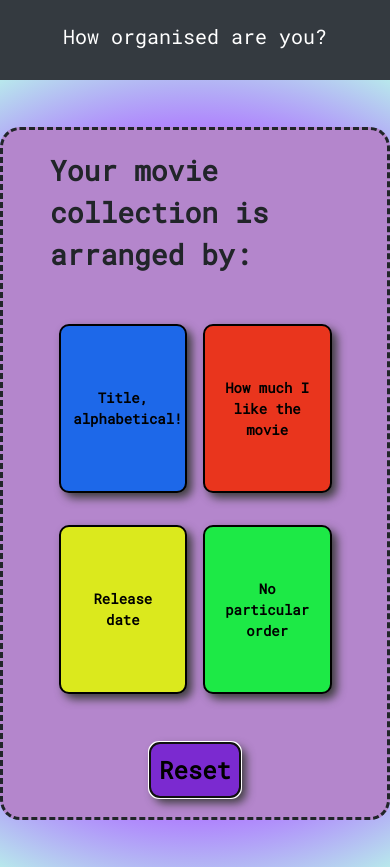
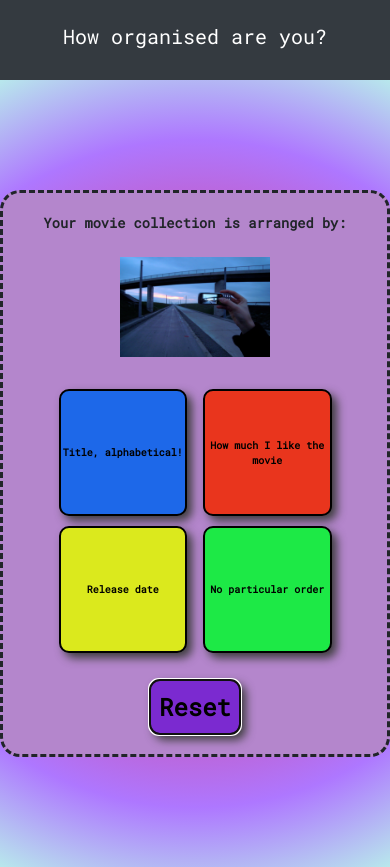
Before and after one commit to rossw01/quiz-project, a plain HTML site: page index.html in a window 390 px wide. Both pictures are taken after a click on the button "Start". Drawn offline with nearby package versions, Linux system fonts and the light colour scheme.

Commit message:
improved responsive css for mobile:

```diff
--- a/app.js
+++ b/app.js
@@ -5,6 +5,7 @@ const numberOfQuestions = Object.keys(questions).length;
 const answerElementList = document.getElementsByClassName("answer");
 const resultElement = document.getElementById("result");
 const introElement = document.getElementById("intro");
+const imageElement = document.getElementById("questionImage");
 
 var displayedIntro = false;
 var buttonsHidden = false;
@@ -40,8 +41,10 @@ function toggleButtons() {
     for (let i = 0; i < answerElementList.length; i++) {
       answerElementList[i].style.display = "none";
     }
+    questionImage.style.display = "none"; // Hides image at end of quiz
   } else {
     resultElement.style.display = "none";
+    questionImage.style.display = "block"; // Displays image on quiz start
     for (let i = 0; i < answerElementList.length; i++) {
       answerElementList[i].style.display = "block";
     }
@@ -59,6 +62,7 @@ function nextQuestion() {
     resultElement.style.display = "block";
     buttonsHidden = true;
   } else {
+    // TODO: Change pic of question
     // Only update the questions/answer boxes if the quiz isn't finished
     questionElement.innerText = questions[`question${questionNumber}`].question;
     // Add corresponding answers from questions obj to the answer boxes inner text
@@ -71,23 +75,6 @@ function nextQuestion() {
   }
 }
 
-// function displayFeedback(result) {
-//   // questionResultElement.innerText = result; // Set innerText to "Correct" or "Incorrect"
-//   if (!(questionNumber > numberOfQuestions)) {
-//     if (result == "Correct") {
-//       questionResultElement.style.color = "Green";
-//     } else {
-//       questionResultElement.style.color = "Red";
-//     }
-//     questionResultElement.style.transition = "none";
-//     questionResultElement.style.opacity = "1";
-//     questionResultElement.textContent = result; // Set innerText to "Correct" or "Incorrect"
-//     void questionResultElement.offsetHeight; // Allows us to transition again (for some reason)
-//     questionResultElement.style.transition = "opacity 1s";
-//     questionResultElement.style.opacity = "0";
-//   }
-// }
-
 // Ran through button click in HTML
 function userChose(userChoice) {
   if (!(questionNumber > numberOfQuestions)) {
@@ -95,7 +82,7 @@ function userChose(userChoice) {
     score +=
       questions[`question${questionNumber}`][`button${userChoice}`].points;
     console.log(`score is now ${score}`);
-    new Audio("/sounds/correct.mp3").play();
+    new Audio("correct.mp3").play();
     nextQuestion();
   }
 }
@@ -109,7 +96,6 @@ function startQuiz() {
   } else if (displayedIntro) {
     hideIntro();
     toggleButtons();
-
     questionNumber = 0; // Reset current question index
     score = 0;
   }
--- a/index.html
+++ b/index.html
@@ -30,19 +30,22 @@
       </div>
     </div>
     <div class="wrapper">
-      <div class="container">
-        <p class="question" id="question">Quiz</p>
+      <div class="test-container">
+        <div class="dynamic-sidebyside">
+          <p class="question" id="question">Quiz</p>
+          <img src="image.png" id="questionImage" class="question-image" />
+        </div>
         <div class="px-4 text-center" id="intro">
           <img
-            class="d-block mx-auto mb-4"
+            class="d-block mx-auto mb-5"
             src="organised.jpg"
-            alt=""
+            alt="organised desk"
             width="300"
             height="165"
           />
-          <h1 class="display-6 fw-bold">How organised are you?</h1>
-          <div class="col-lg-10 mx-auto">
-            <p class="lead">
+          <h1 class="display-10 fw-bold">How organised are you?</h1>
+          <div class="col-lg mx-auto">
+            <p class="intro">
               You will be asked 10 questions, at the end of the test you will be
               given a result which corresponds to the answers you have entered
               throughout the quiz. Best of luck!
@@ -50,11 +53,11 @@
           </div>
         </div>
         <p class="result" id="result"></p>
-        <div class="row">
+        <div class="sidebyside">
           <button class="answer" id="answer1" onclick="userChose(1)">1</button>
           <button class="answer" id="answer2" onclick="userChose(2)">2</button>
         </div>
-        <div class="row">
+        <div class="sidebyside">
           <button class="answer" id="answer3" onclick="userChose(3)">3</button>
           <button class="answer" id="answer4" onclick="userChose(4)">4</button>
         </div>
--- a/styles.css
+++ b/styles.css
@@ -4,6 +4,11 @@
   margin: 0;
   padding: 0;
   box-sizing: border-box;
+}
+
+html,
+body {
+  overflow: hidden;
 }
 
 .wrapper {
@@ -19,7 +24,8 @@
   height: 93.3vh;
 }
 
-.container {
+.test-container {
+  max-width: 800px;
   border-style: dashed;
   border-radius: 20px;
   padding: 3rem 5rem 2rem 5rem;
@@ -32,7 +38,12 @@
 
 .question {
   margin: 0rem 2rem 3rem 2rem;
-  font-size: 48px;
+  font-size: 24px;
+}
+
+.question-image {
+  width: 300px;
+  height: 165px;
 }
 
 .label {
@@ -44,7 +55,15 @@
   font-size: 26px;
 }
 
-.row {
+.sidebyside {
+  width: 38rem;
+  display: flex;
+  flex-direction: row;
+  margin-bottom: 2rem;
+  justify-content: space-between;
+}
+
+.dynamic-sidebyside {
   width: 38rem;
   display: flex;
   flex-direction: row;
@@ -93,6 +112,11 @@ button:hover {
   opacity: 0;
 }
 
+.intro {
+  margin-top: 10px;
+  font-size: 20px;
+}
+
 .start-button {
   font-size: 24px;
   padding: 0.5rem;
@@ -109,25 +133,68 @@ button:hover {
   display: none;
 }
 
-@media only screen and (max-width: 800px) {
-  .container {
+@media only screen and (max-width: 850px) {
+  .test-container {
     padding: 5vw;
-    min-width: 90vw;
+    min-width: 1px;
+  }
+
+  .dynamic-sidebyside {
+    flex-direction: column;
+    align-items: center;
+  }
+
+  .question-image {
+    height: 100px;
+    width: 150px;
   }
 
   .question {
-    font-size: 28px;
+    font-size: 3.5vw;
+    margin: 0px 10vw 24px 10vw;
   }
 
-  .row {
+  .sidebyside {
     width: 70vw;
   }
 
   .answer {
     min-width: 33vw;
     max-width: 33vw;
-    min-height: 20vh;
+    min-height: 15vh;
     max-height: 30vh;
     font-size: 14px;
   }
 }
+
+@media only screen and (max-width: 400px) {
+  .question {
+    margin: 0px 9rem 24px 9rem;
+  }
+
+  .display-10 {
+    margin-top: -30px;
+    font-size: 20px;
+    font-weight: bold;
+  }
+
+  .answer {
+    max-height: 15vh;
+    min-height: 15vh;
+    font-size: 10px;
+    padding: 0%;
+  }
+
+  .sidebyside {
+    margin-bottom: 10px;
+  }
+
+  .d-block {
+    height: 100px;
+    width: 180px;
+  }
+
+  .intro {
+    font-size: 12px;
+  }
+}
```
Also changed, not shown: image.png (added), 3 other files.
